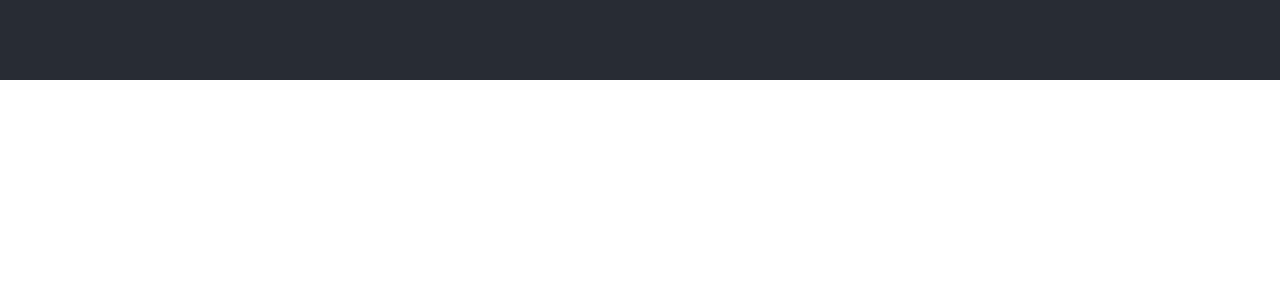
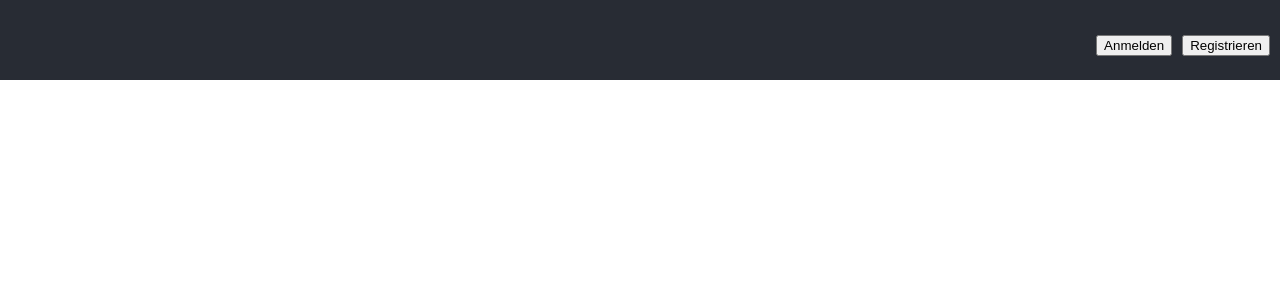
Before and after one commit to levindue/food-waste-app, a React (Create React App) app in the folder frontend/: page / in a window 1280 px wide. Shown: the top 300 px of the page. Built offline with nearby package versions, Linux system fonts and the light colour scheme.

Commit message:
feat: added navbar

```diff
--- a/frontend/src/App.css
+++ b/frontend/src/App.css
@@ -17,11 +17,23 @@
   background-color: #282c34;
   min-height: 10vh;
   display: flex;
-  flex-direction: column;
+  flex-direction: row;
   align-items: center;
   justify-content: center;
   font-size: calc(10px + 2vmin);
   color: white;
+}
+
+.App-login {
+  margin-left:auto;
+}
+
+#login{
+  margin-right: 10px;
+}
+
+#register {
+  margin-right: 10px;
 }
 
 .App-link {
--- a/frontend/src/components/Header.js
+++ b/frontend/src/components/Header.js
@@ -1,7 +1,10 @@
 function Header(){
     return(
         <div className="App-header">
-
+            <div className="App-login">
+                <button id="login">Anmelden</button>
+                <button id="register">Registrieren</button>
+            </div>
         </div>
     )
 }
```
